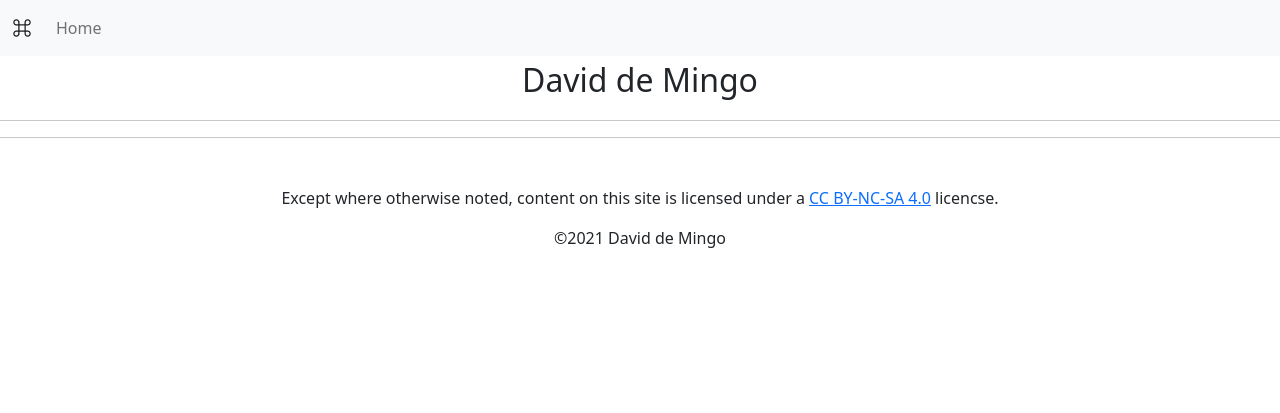
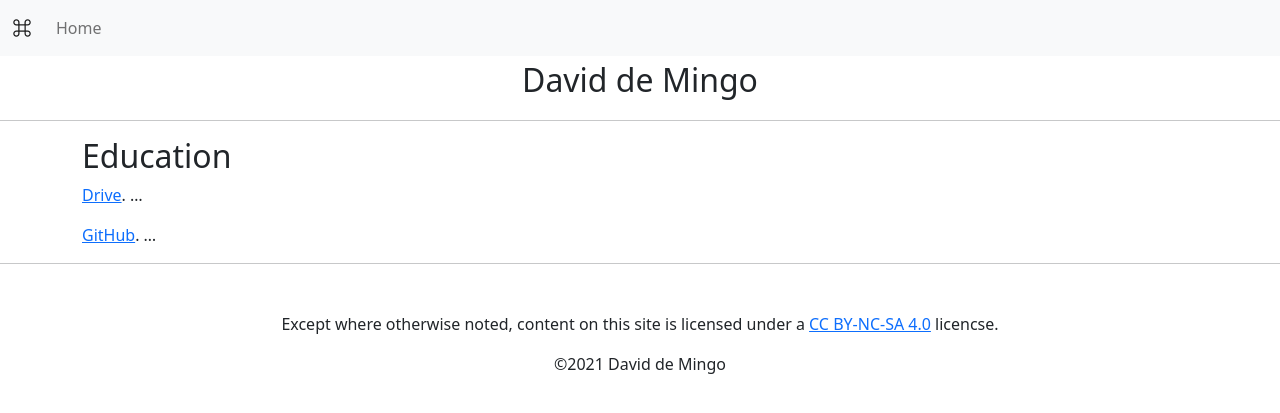
Before and after one commit to ddemingo/ddemingo.github.io, a Jekyll site: the page built from index.md, in a window 1280 px wide. Shown: the top 413 px of the page. Built offline with Jekyll 4.4.1, drawn with Linux system fonts in a browser that asks for light colours; nearby versions of some CDN libraries; our own code applies the rules of GitHub Pages for plain Markdown files.

Commit message:
Add education links

```diff
--- a/index.md
+++ b/index.md
@@ -1,3 +1,10 @@
 ---
 title: David de Mingo
 ---
+
+
+## Education
+
+[Drive](https://drive.google.com/drive/folders/1t2Ebf5NQd0c2icoyLmKtifKJ239AAEww?usp=sharing). ...
+
+[GitHub](https://github.com/ddemingo/). ...
```
